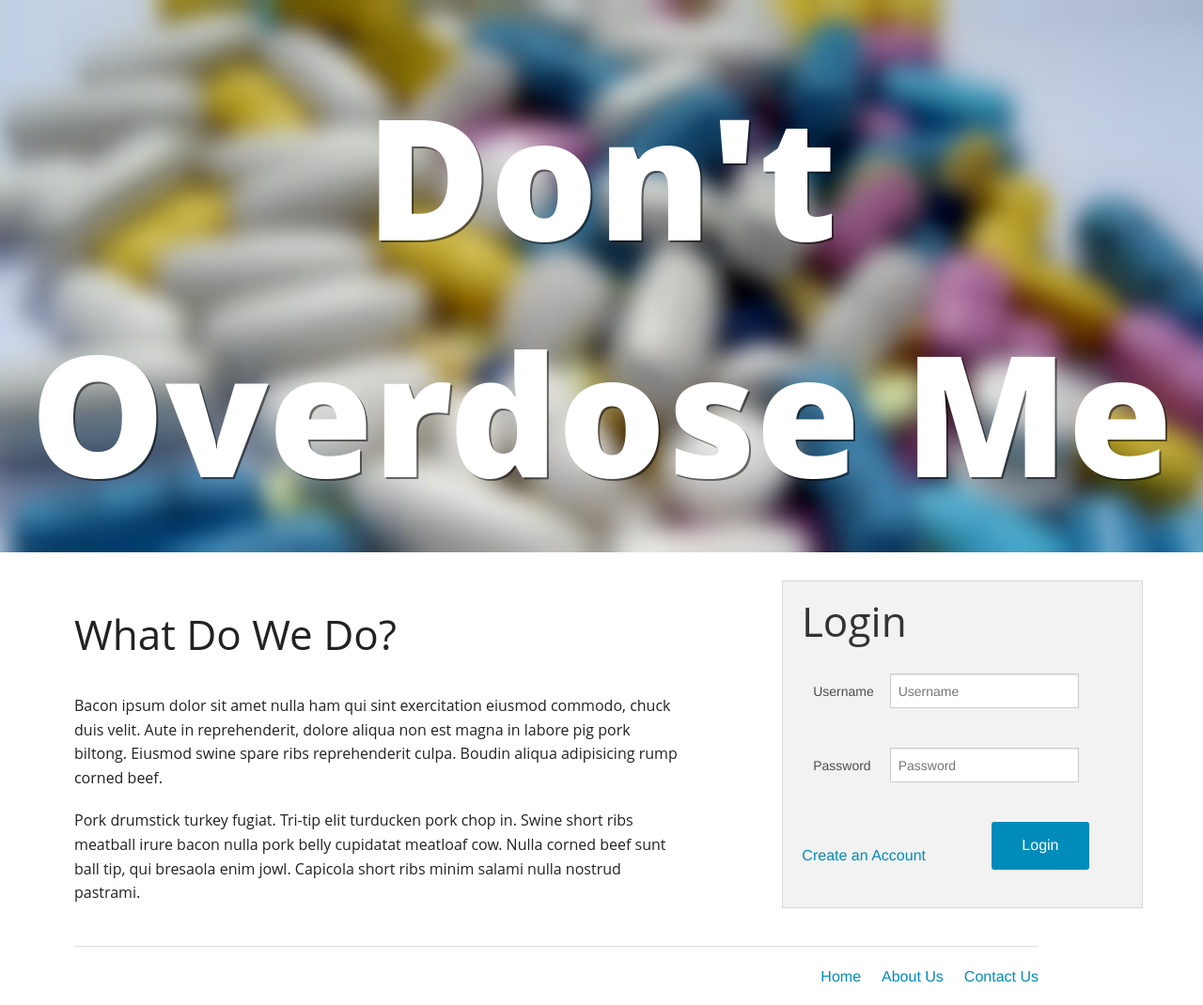
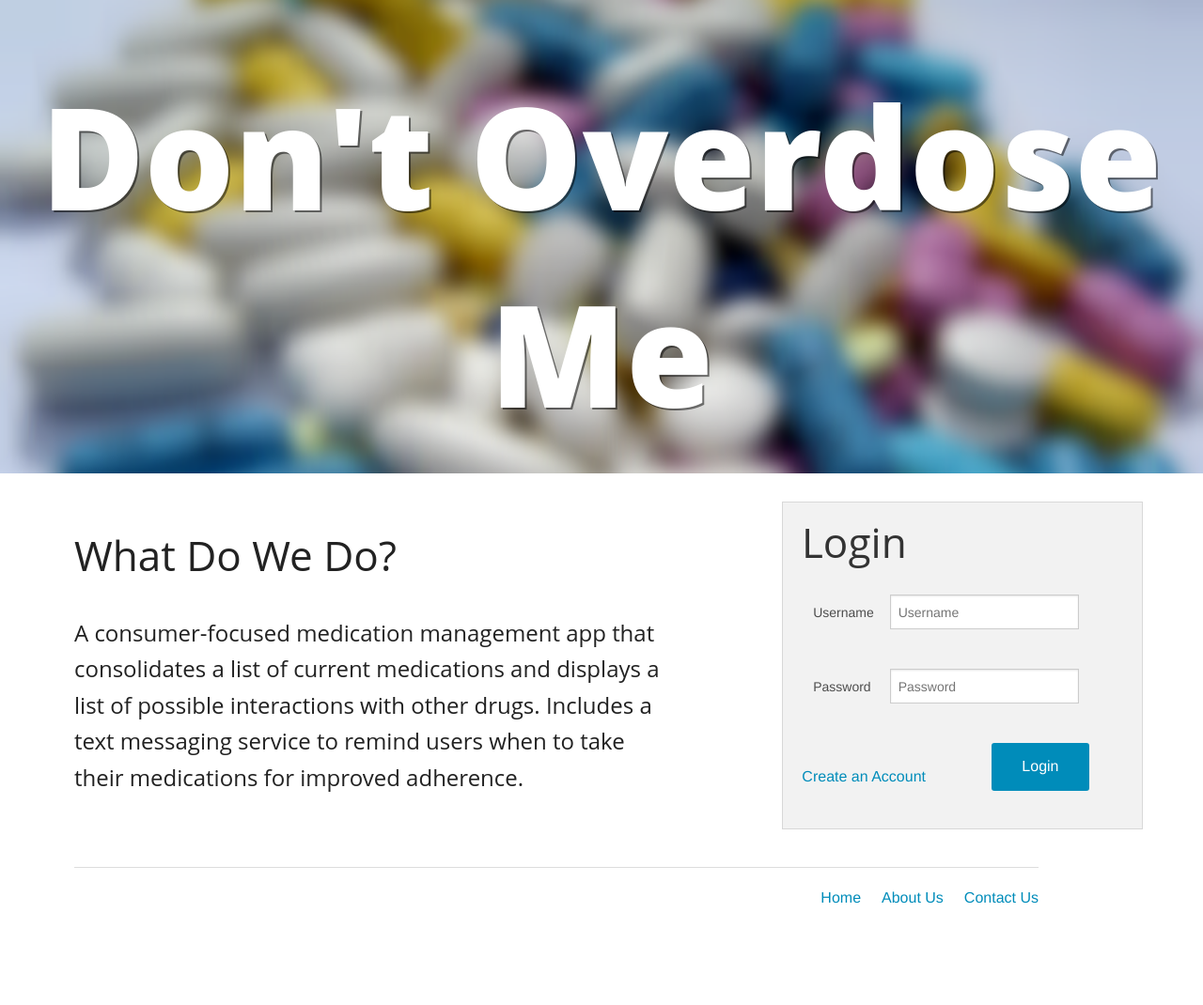
Before and after one commit to JointJBA/Dontoverdoseme, a PHP site: page / in a window 1280 px wide. Shown: the whole page at 94% size. After the commit the page ends 962 px from the top, so only its background shows below. Run offline with PHP 8.4, Linux system fonts and the light colour scheme; some libraries are stand-ins or nearby versions.

Commit message:
some small touches

```diff
--- a/css/custom.css
+++ b/css/custom.css
@@ -18,7 +18,7 @@ box-shadow: inset 0px 0px 25px 0px rgba(0,0,0,0.75);
 
 .banner {
     width: 100%;
-    min-height: 50vh;
+    min-height: 42vh;
     margin-bottom: 30px;
     background: url('../img/drug_banner.png') no-repeat center center fixed;
     -webkit-background-size: cover;
@@ -30,7 +30,7 @@ box-shadow: inset 0px 0px 25px 0px rgba(0,0,0,0.75);
 
 }.banner h1{
 	color: white;
-	font-size: 180px;
+	font-size: 150px;
 	font-weight: 900;
 	text-shadow: 2px 2px rgba(0, 0, 0, 0.51);
 }
--- a/index.php
+++ b/index.php
@@ -206,18 +206,10 @@
           <br>
           <h1>What Do We Do?</h1>
           <br>
-          <p>Bacon ipsum dolor sit amet nulla ham qui sint exercitation
-            eiusmod commodo, chuck duis velit. Aute in reprehenderit, dolore
-            aliqua non est magna in labore pig pork biltong. Eiusmod swine
-            spare ribs reprehenderit culpa. Boudin aliqua adipisicing rump
-            corned beef.
+          <p style="font-size:24px;">
+            A consumer-focused medication management app that consolidates a list of current medications and displays a list of possible interactions with other drugs. Includes a text messaging service to remind users when to take their medications for improved adherence.
           </p>
-          <p>Pork drumstick turkey fugiat. Tri-tip elit turducken pork chop
-            in. Swine short ribs meatball irure bacon nulla pork belly
-            cupidatat meatloaf cow. Nulla corned beef sunt ball tip, qui
-            bresaola enim jowl. Capicola short ribs minim salami nulla nostrud
-            pastrami.
-          </p>
+
         </div>
         <!-- This is the login panel -->
         <div class="large-4 right panel columns">
--- a/register.php
+++ b/register.php
@@ -16,11 +16,6 @@
     $username = $_POST['username'];
     $password = $_POST['password'];
     $phone = $_POST['phone'];
-    echo $username;
-    echo "\n";
-    echo $password;
-    echo "\n";
-    echo $phone;
 
     $con=mysqli_connect("localhost","root","","mymeds");
 // Check connection
```
Also changed, not shown: add_drug.php (+0 -9 lines).
